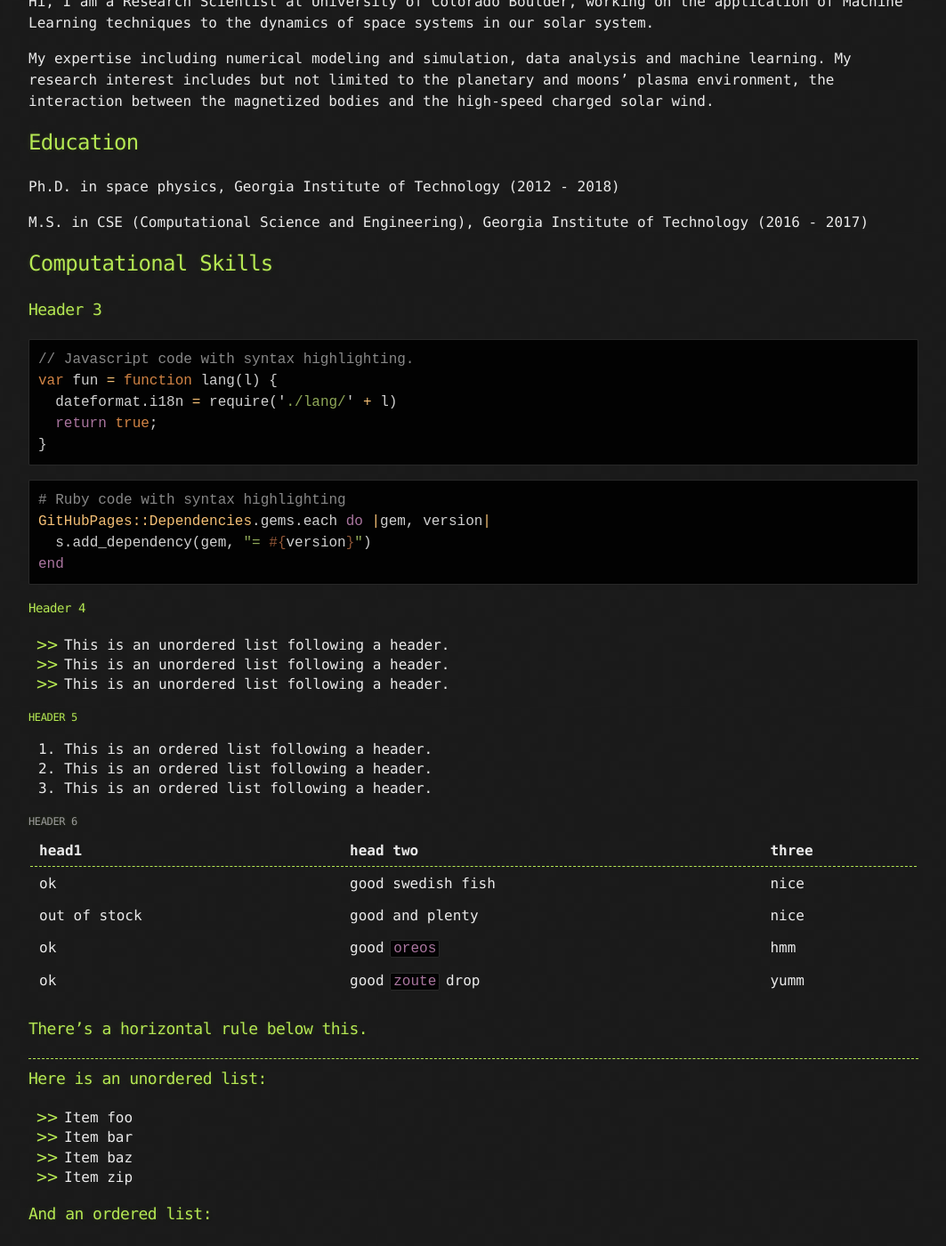
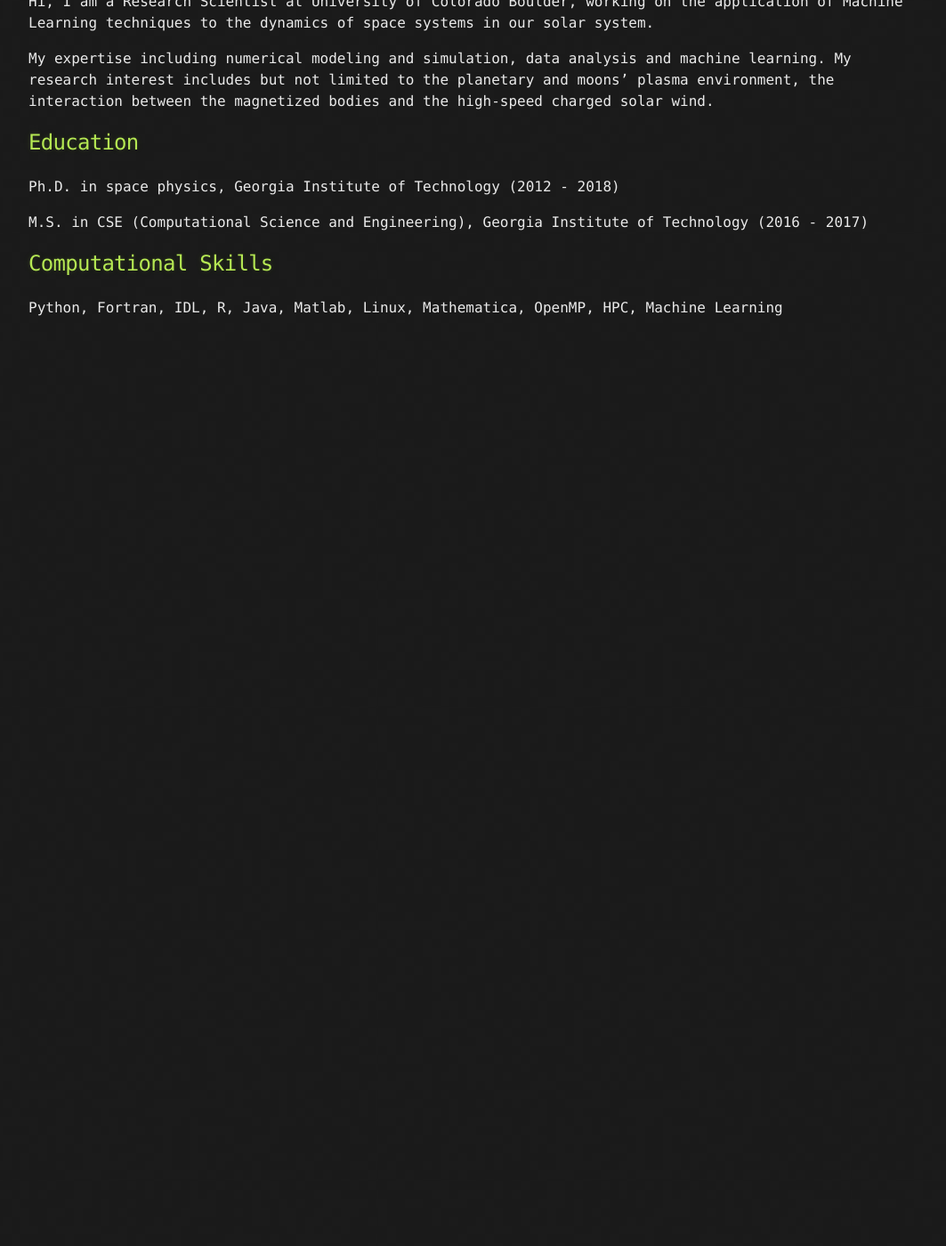
Before and after one commit to tiger2017/tiger2017.github.io, a Jekyll site: the page built from index.md, in a window 1280 px wide and 1400 px high, scrolled down 270 px. Shown: the whole window at 89% size, without its empty margins (108-1171 px from the left). Built offline with Jekyll 4.4.1, drawn with Linux system fonts in a browser that asks for light colours; after the commit the page ends 900 px from its top, so only the background shows below that; some of the changed text lies outside the part shown.

Commit message:
pages_files

````diff
--- a/index.md
+++ b/index.md
@@ -20,14 +20,13 @@ M.S. in CSE (Computational Science and Engineering), Georgia Institute of Techno
 
 ## Computational Skills
 
-
+Python, Fortran, IDL, R, Java, Matlab, Linux, Mathematica, OpenMP, HPC, Machine Learning
 
 [//]: #> This is a blockquote following a header.
 [//]: #>
 [//]: #> When something is important enough, you do it even if the odds are not in your favor.
 
-### Header 3
-
+<!--
 ```js
 // Javascript code with syntax highlighting.
 var fun = function lang(l) {
@@ -108,7 +107,7 @@ end
 
 
 ### Definition lists can be used with HTML syntax.
-<!--
+
 <dl>
 <dt>Name</dt>
 <dd>Godzilla</dd>
@@ -119,7 +118,7 @@ end
 <dt>Color</dt>
 <dd>Green</dd>
 </dl>
--->
+
 ```
 Long, single-line code blocks should not wrap. They should horizontally scroll if they are too long. This line should be long enough to demonstrate this.
 ```
@@ -127,3 +126,4 @@ Long, single-line code blocks should not wrap. They should horizontally scroll i
 ```
 The final element.
 ```
+-->
````
Also changed, not shown: 1 other file.
